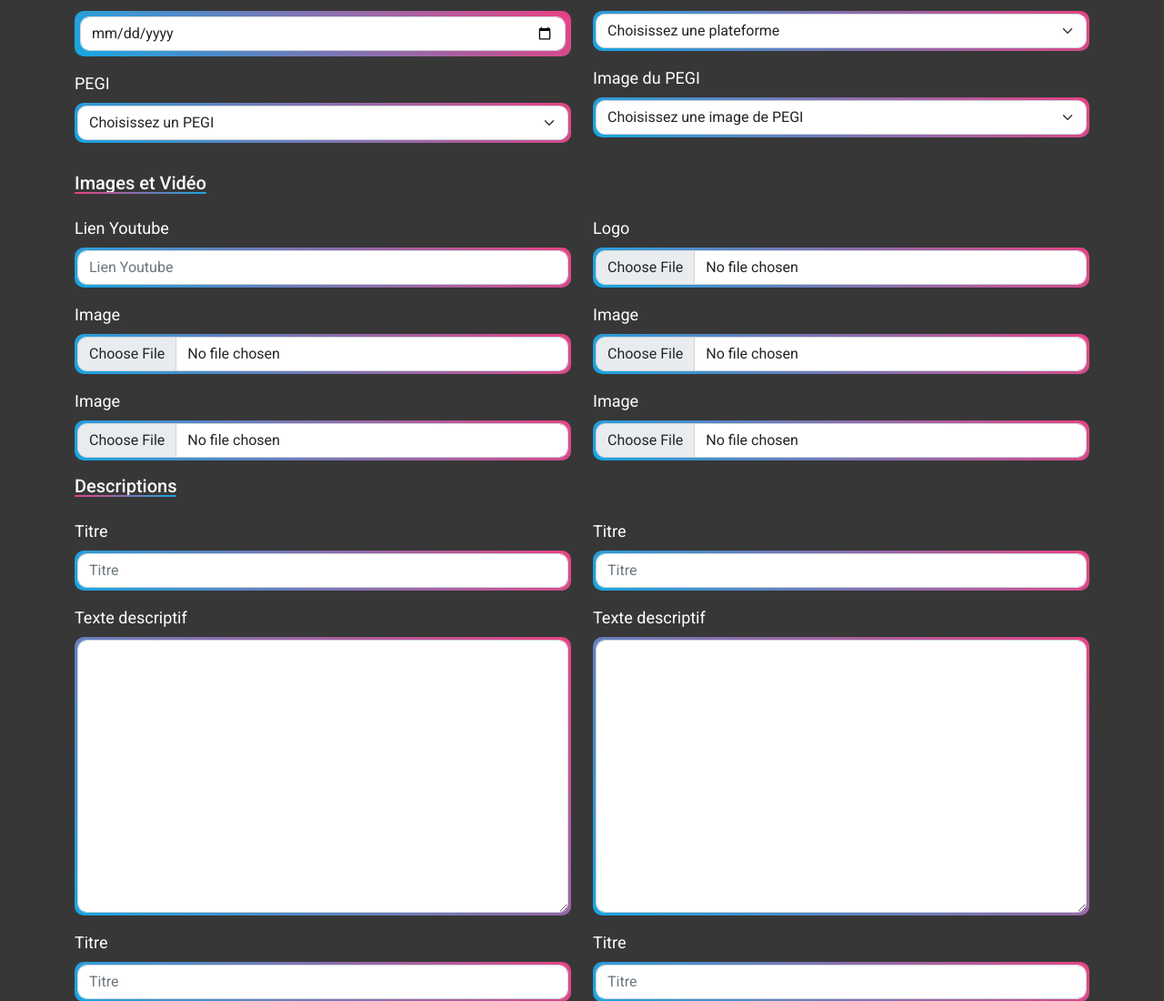
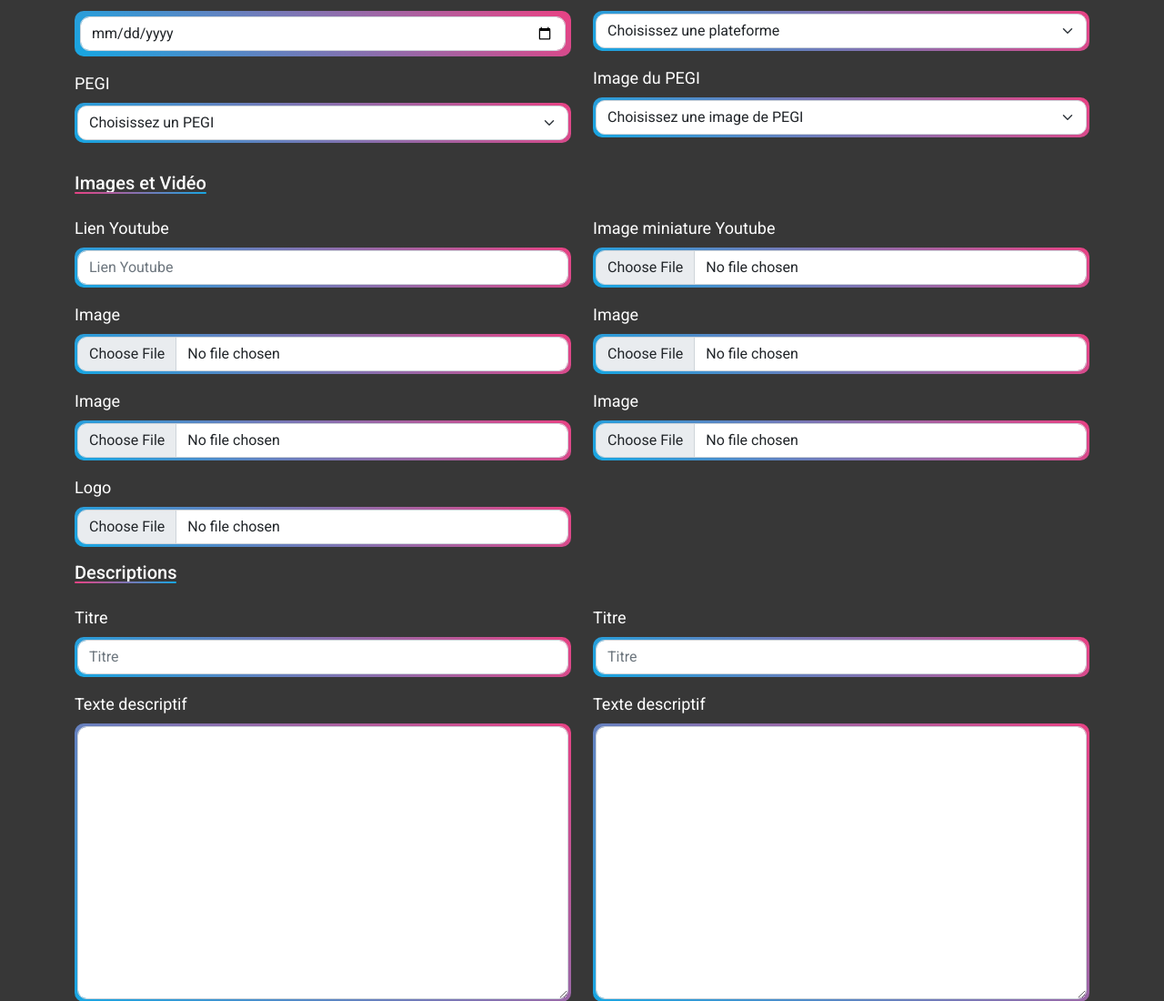
Before and after one commit to AurelienPrugnaud/nebula_project, a PHP site: template View/game/new.html.twig in a window 1280 px wide. Shown: the part 680-1780 px from the top of the page at 91% size. Run offline with PHP 8.4, Linux system fonts and the light colour scheme; the template is opened without the code that fills it, so the values that code supplies are empty; some libraries are stand-ins or nearby versions.

Commit message:
Commit : 	- Add a missing input in the form for adding game

```diff
--- a/Model/Database.php
+++ b/Model/Database.php
@@ -1,7 +1,6 @@
 <?php
 	namespace Aurelien\Nebula;
 	use \PDO;
-
 
 class DataBase extends PDO {
 
--- a/View/game/new.html.twig
+++ b/View/game/new.html.twig
@@ -150,12 +150,18 @@
                                 <input class="form-control" type="file" id="image">
                             </div>
                         </div>
-                    </div>
-                    <div class="col-6">
                         <div class="mb-3">
                             <label for="logo" class="form-label">Logo</label>
                             <div class="border-button">
                                 <input class="form-control" type="file" id="logo">
+                            </div>
+                        </div>
+                    </div>
+                    <div class="col-6">
+                        <div class="mb-3">
+                            <label for="image" class="form-label">Image miniature Youtube</label>
+                            <div class="border-button mb-3">
+                                <input class="form-control" type="file" id="image">
                             </div>
                         </div>
                         <div class="mb-3">
@@ -741,4 +747,4 @@
         </div>
     </main>
     <! -- //////////////////////////////MAIN END//////////////////////////////////////// -->
-        {% endblock %}
+{% endblock %}
```
